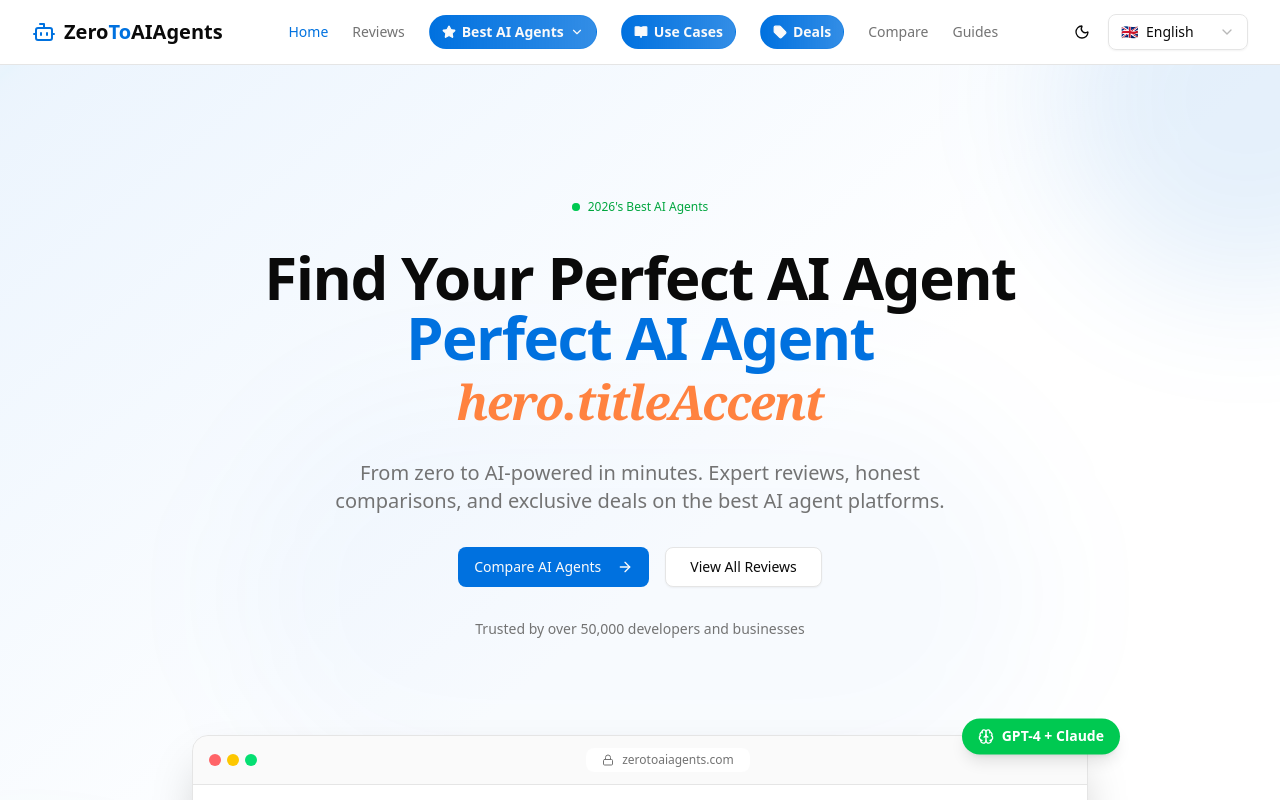
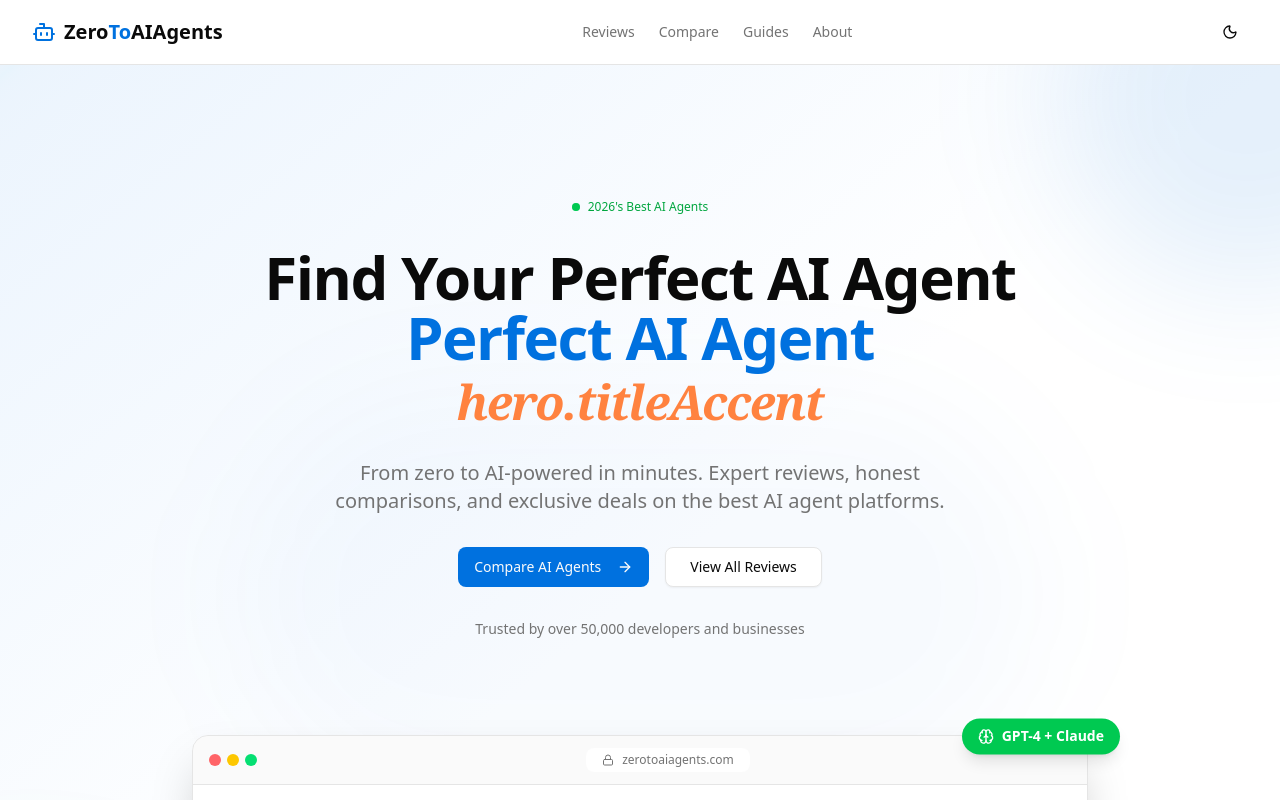
Before and after one commit to MarvinNL046/zerotoaiagents, a Next.js app: page /en in a window 1280 px wide. Shown: the top 800 px of the page. Built offline with nearby package versions, Linux system fonts and the light colour scheme; what @stackframe/stack would draw is missing.

Commit message:
feat: simplify header to Reviews, Compare, Guides, About

```diff
--- a/src/components/header.tsx
+++ b/src/components/header.tsx
@@ -2,33 +2,21 @@
 
 import { Link, usePathname } from "@/i18n/navigation";
 import { Button } from "@/components/ui/button";
-import {
-  DropdownMenu,
-  DropdownMenuContent,
-  DropdownMenuItem,
-  DropdownMenuTrigger,
-} from "@/components/ui/dropdown-menu";
-import { Bot, Menu, X, Star, Zap, Code, Tag, ChevronDown, Trophy, Briefcase, Wrench, HeadphonesIcon, Sparkles, BookOpen } from "lucide-react";
+import { Bot, Menu, X } from "lucide-react";
 import { useState } from "react";
-import { useTranslations } from "next-intl";
-import { LanguageSwitcher } from "./language-switcher";
 import { ThemeToggle } from "./theme-toggle";
 import { cn } from "@/lib/utils";
 
+const navItems = [
+  { href: "/reviews", label: "Reviews" },
+  { href: "/compare", label: "Compare" },
+  { href: "/guides", label: "Guides" },
+  { href: "/about", label: "About" },
+];
+
 export function Header() {
-  const t = useTranslations("nav");
   const pathname = usePathname();
   const [mobileMenuOpen, setMobileMenuOpen] = useState(false);
-
-  const bestAgentItems = [
-    { href: "/best/coding-agents", label: t("codingAgents"), icon: Code },
-    { href: "/best/no-code-agents", label: t("noCodeAgents"), icon: Wrench },
-    { href: "/best/customer-support-agents", label: t("supportAgents"), icon: HeadphonesIcon },
-    { href: "/best/enterprise-agents", label: t("enterpriseAgents"), icon: Briefcase },
-    { href: "/best/free-agents", label: t("freeAgents"), icon: Sparkles },
-    { href: "/best/ai-frameworks", label: t("aiFrameworks"), icon: Wrench },
-    { href: "/best/general-purpose", label: t("generalPurpose"), icon: Bot },
-  ];
 
   return (
     <header className="sticky top-0 z-50 w-full border-b bg-background/95 backdrop-blur supports-[backdrop-filter]:bg-background/60">
@@ -43,118 +31,25 @@ export function Header() {
 
         {/* Desktop Navigation */}
         <nav className="hidden md:flex items-center gap-6">
-          {/* Home & Reviews - regular links */}
+          {navItems.map((item) => (
             <Link
-            href="/"
+              key={item.href}
+              href={item.href}
               className={cn(
                 "text-sm font-medium transition-colors hover:text-primary",
-              pathname === "/" ? "text-primary" : "text-muted-foreground"
-            )}
-          >
-            {t("home")}
-          </Link>
-          <Link
-            href="/reviews"
-            className={cn(
-              "text-sm font-medium transition-colors hover:text-primary",
-              pathname === "/reviews" || pathname.startsWith("/reviews/")
+                pathname === item.href || pathname.startsWith(item.href + "/")
                   ? "text-primary"
                   : "text-muted-foreground"
               )}
             >
-            {t("reviews")}
-          </Link>
-
-          {/* HIGHLIGHTED ITEMS GROUP - Best AI Agents, Use Cases, Deals */}
-          {/* Best AI Agents - Dropdown */}
-          <DropdownMenu>
-            <DropdownMenuTrigger asChild>
-              <button
-                className={cn(
-                  "relative inline-flex items-center gap-1.5 px-3 py-1.5 text-sm font-semibold rounded-full transition-all",
-                  "bg-gradient-to-r from-primary to-primary/80 text-primary-foreground",
-                  "hover:from-primary/90 hover:to-primary/70 hover:shadow-md hover:scale-105",
-                  "border border-primary/20"
-                )}
-              >
-                <Star className="h-3.5 w-3.5 fill-current" />
-                {t("best")}
-                <ChevronDown className="h-3.5 w-3.5" />
-              </button>
-            </DropdownMenuTrigger>
-            <DropdownMenuContent align="center" className="w-48">
-              {bestAgentItems.map((item) => {
-                const Icon = item.icon;
-                return (
-                  <DropdownMenuItem key={item.href} asChild>
-                    <Link
-                      href={item.href}
-                      className="flex items-center gap-2 cursor-pointer"
-                    >
-                      <Icon className="h-4 w-4" />
               {item.label}
             </Link>
-                  </DropdownMenuItem>
-                );
-              })}
-            </DropdownMenuContent>
-          </DropdownMenu>
-
-          {/* Use Cases - highlighted */}
-          <Link
-            href="/use-cases"
-            className={cn(
-              "relative inline-flex items-center gap-1.5 px-3 py-1.5 text-sm font-semibold rounded-full transition-all",
-              "bg-gradient-to-r from-primary to-primary/80 text-primary-foreground",
-              "hover:from-primary/90 hover:to-primary/70 hover:shadow-md hover:scale-105",
-              "border border-primary/20"
-            )}
-          >
-            <BookOpen className="h-3.5 w-3.5 fill-current" />
-            {t("useCases")}
-          </Link>
-
-          {/* Deals - highlighted */}
-          <Link
-            href="/deals"
-            className={cn(
-              "relative inline-flex items-center gap-1.5 px-3 py-1.5 text-sm font-semibold rounded-full transition-all",
-              "bg-gradient-to-r from-primary to-primary/80 text-primary-foreground",
-              "hover:from-primary/90 hover:to-primary/70 hover:shadow-md hover:scale-105",
-              "border border-primary/20"
-            )}
-          >
-            <Tag className="h-3.5 w-3.5 fill-current" />
-            {t("deals")}
-          </Link>
-
-          {/* Compare & Guides - regular links */}
-          <Link
-            href="/compare"
-            className={cn(
-              "text-sm font-medium transition-colors hover:text-primary",
-              pathname === "/compare" ? "text-primary" : "text-muted-foreground"
-            )}
-          >
-            {t("compare")}
-          </Link>
-          <Link
-            href="/guides"
-            className={cn(
-              "text-sm font-medium transition-colors hover:text-primary",
-              pathname === "/guides" || pathname.startsWith("/guides/")
-                ? "text-primary"
-                : "text-muted-foreground"
-            )}
-          >
-            {t("guides")}
-          </Link>
+          ))}
         </nav>
 
         {/* Right side */}
         <div className="flex items-center gap-2">
           <ThemeToggle />
-          <LanguageSwitcher />
 
           {/* Mobile menu button */}
           <Button
@@ -176,91 +71,21 @@ export function Header() {
       {mobileMenuOpen && (
         <nav className="md:hidden border-t p-4 bg-background">
           <div className="flex flex-col space-y-4">
-            {/* Regular nav items */}
-            <Link
-              href="/"
-              onClick={() => setMobileMenuOpen(false)}
-              className={cn(
-                "text-sm font-medium transition-colors hover:text-primary",
-                pathname === "/" ? "text-primary" : "text-muted-foreground"
-              )}
-            >
-              {t("home")}
-            </Link>
-            <Link
-              href="/reviews"
-              onClick={() => setMobileMenuOpen(false)}
-              className={cn(
-                "text-sm font-medium transition-colors hover:text-primary",
-                pathname === "/reviews" ? "text-primary" : "text-muted-foreground"
-              )}
-            >
-              {t("reviews")}
-            </Link>
-
-            {/* Best AI Agents section */}
-            <div className="space-y-2">
-              <span className="text-sm font-semibold text-primary flex items-center gap-2">
-                <Star className="h-4 w-4" />
-                {t("best")}
-              </span>
-              <div className="pl-6 space-y-2">
-                {bestAgentItems.map((item) => {
-                  const Icon = item.icon;
-                  return (
+            {navItems.map((item) => (
               <Link
                 key={item.href}
                 href={item.href}
                 onClick={() => setMobileMenuOpen(false)}
-                      className="flex items-center gap-2 text-sm text-muted-foreground hover:text-primary transition-colors"
+                className={cn(
+                  "text-sm font-medium transition-colors hover:text-primary",
+                  pathname === item.href || pathname.startsWith(item.href + "/")
+                    ? "text-primary"
+                    : "text-muted-foreground"
+                )}
               >
-                      <Icon className="h-4 w-4" />
                 {item.label}
               </Link>
-                  );
-                })}
-              </div>
-            </div>
-
-            {/* Highlighted items */}
-            <Link
-              href="/use-cases"
-              onClick={() => setMobileMenuOpen(false)}
-              className="inline-flex items-center gap-2 px-4 py-2 text-sm font-semibold rounded-lg bg-gradient-to-r from-primary to-primary/80 text-primary-foreground w-fit"
-            >
-              <BookOpen className="h-4 w-4 fill-current" />
-              {t("useCases")}
-            </Link>
-            <Link
-              href="/deals"
-              onClick={() => setMobileMenuOpen(false)}
-              className="inline-flex items-center gap-2 px-4 py-2 text-sm font-semibold rounded-lg bg-gradient-to-r from-primary to-primary/80 text-primary-foreground w-fit"
-            >
-              <Tag className="h-4 w-4 fill-current" />
-              {t("deals")}
-            </Link>
-
-            {/* Regular items */}
-            <Link
-              href="/compare"
-              onClick={() => setMobileMenuOpen(false)}
-              className={cn(
-                "text-sm font-medium transition-colors hover:text-primary",
-                pathname === "/compare" ? "text-primary" : "text-muted-foreground"
-              )}
-            >
-              {t("compare")}
-            </Link>
-            <Link
-              href="/guides"
-              onClick={() => setMobileMenuOpen(false)}
-              className={cn(
-                "text-sm font-medium transition-colors hover:text-primary",
-                pathname === "/guides" ? "text-primary" : "text-muted-foreground"
-              )}
-            >
-              {t("guides")}
-            </Link>
+            ))}
           </div>
         </nav>
       )}
```
Lines whose indentation alone changed are shown as unchanged.
